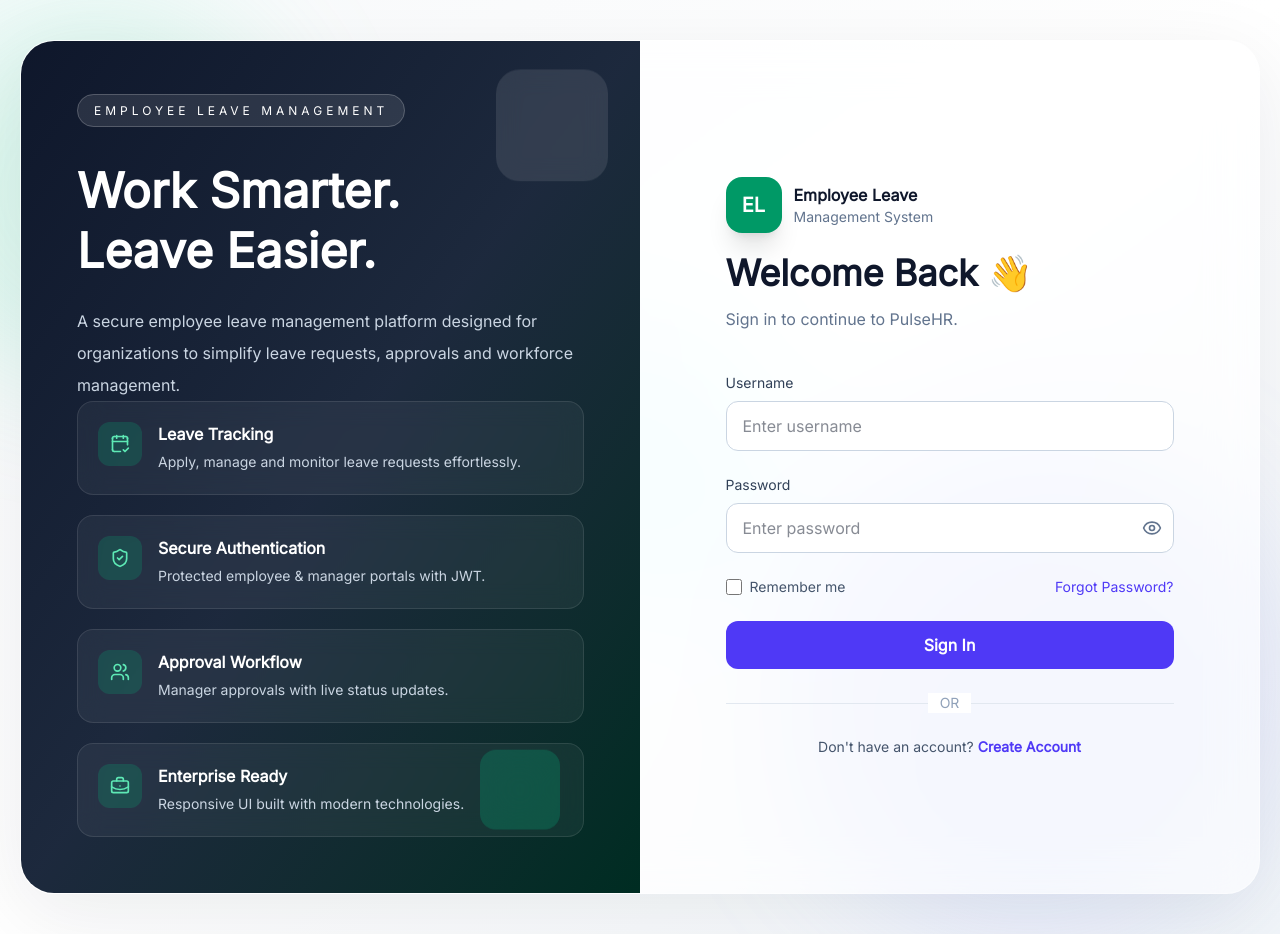
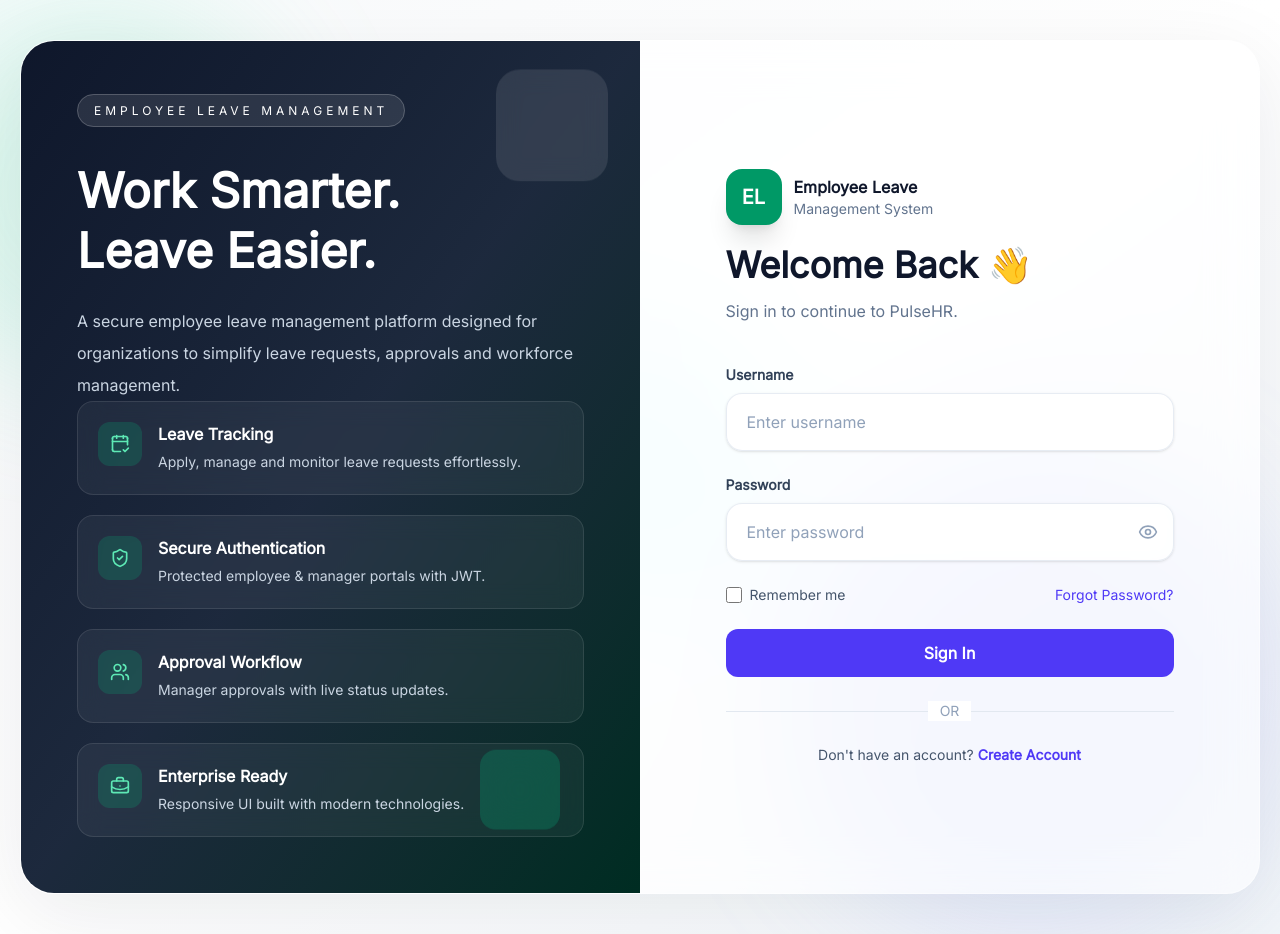
Before and after one commit to pratikshakadam912/employee-leave-management, a React app in the folder frontend/: page /login in a window 1280 px wide. Built offline with nearby package versions, Linux system fonts and the light colour scheme; the HTML template or start-up script is replaced by a standard one.

Commit message:
input controller component changes made

```diff
--- a/frontend/src/components/common/Input.jsx
+++ b/frontend/src/components/common/Input.jsx
@@ -1,13 +1,8 @@
+import { forwardRef, useState } from "react";
 import { Eye, EyeOff } from "lucide-react";
-import { useState } from "react";
 
-export default function Input({
-  label,
-  type = "text",
-  placeholder,
-  error,
-  ...props
-}) {
+const Input = forwardRef(
+  ({ label, error, type = "text", className = "", ...props }, ref) => {
     const [showPassword, setShowPassword] = useState(false);
 
     const isPassword = type === "password";
@@ -15,24 +10,39 @@ export default function Input({
     return (
       <div className="space-y-2">
         {label && (
-        <label className="block text-sm font-medium text-slate-700">
+          <label className="block text-sm font-semibold text-slate-700">
             {label}
           </label>
         )}
 
-      <div className="relative">
+        <div className="relative group">
           <input
+            ref={ref}
             type={isPassword ? (showPassword ? "text" : "password") : type}
-          placeholder={placeholder}
             className={`
-            w-full rounded-xl border border-slate-300
-            bg-white px-4 py-3
+              w-full rounded-2xl
+              border border-slate-200/80
+              bg-white/80
+              px-5 py-4
+              text-slate-800
+              placeholder:text-slate-400
+              backdrop-blur-md
+              transition-all duration-300
               outline-none
-            transition-all duration-300
-            focus:border-indigo-500
-            focus:ring-2
-            focus:ring-indigo-200
-            ${isPassword ? "pr-12" : ""}
+              shadow-sm
+
+              focus:border-emerald-500
+              focus:ring-4
+              focus:ring-emerald-100
+              focus:shadow-xl
+
+              group-hover:border-slate-300
+
+              ${error ? "border-red-400 focus:ring-red-100" : ""}
+
+              ${isPassword ? "pr-14" : ""}
+
+              ${className}
             `}
             {...props}
           />
@@ -40,15 +50,20 @@ export default function Input({
           {isPassword && (
             <button
               type="button"
-            onClick={() => setShowPassword((prev) => !prev)}
-            className="absolute right-3 top-1/2 -translate-y-1/2 text-slate-500"
+              onClick={() => setShowPassword(!showPassword)}
+              className="absolute right-4 top-1/2 -translate-y-1/2 text-slate-400 transition hover:text-slate-700"
             >
               {showPassword ? <EyeOff size={20} /> : <Eye size={20} />}
             </button>
           )}
         </div>
 
-      {error && <p className="text-sm text-red-600">{error}</p>}
+        {error && <p className="text-sm font-medium text-red-500">{error}</p>}
       </div>
     );
-}
+  },
+);
+
+Input.displayName = "Input";
+
+export default Input;
```
Lines whose indentation alone changed are shown as unchanged.
